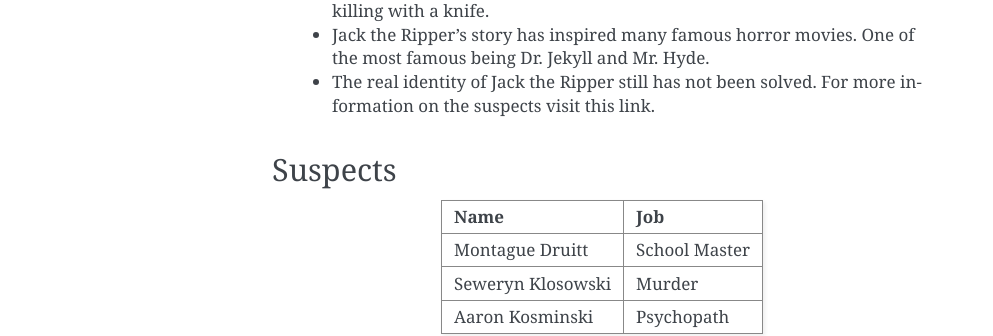
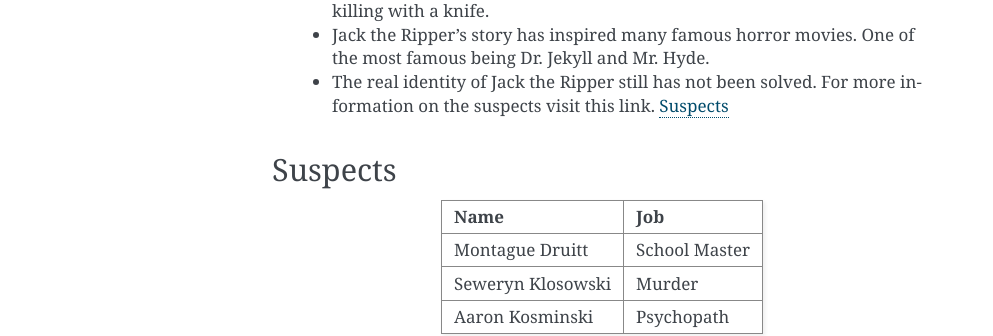
Before and after one commit to GeoSau/serial_killers, a Sphinx documentation site: the page built from source/jack_the_ripper/index.rst, in a window 1280 px wide. Shown: the part 725-1061 px from the top of the page, without its empty margins (148-1141 px from the left). Built offline with Sphinx 7.4.7, drawn with Linux system fonts in a browser that asks for light colours.

Commit message:
added link

```diff
--- a/source/jack_the_ripper/index.rst
+++ b/source/jack_the_ripper/index.rst
@@ -24,9 +24,9 @@ Quick Facts
   * Jack the Ripper’s story has inspired many famous horror movies. One of the
     most famous being Dr. Jekyll and Mr. Hyde.
   * The real identity of Jack the Ripper still has not been solved. For more
-    information on the suspects visit this link.
+    information on the suspects visit this link. `Suspects`_
 
-.. _Wikipedia: https://en.wikipedia.org/wiki/Jack_the_Ripper_suspects
+.. _Suspects: https://en.wikipedia.org/wiki/Jack_the_Ripper_suspects
 
 
 Suspects
```
